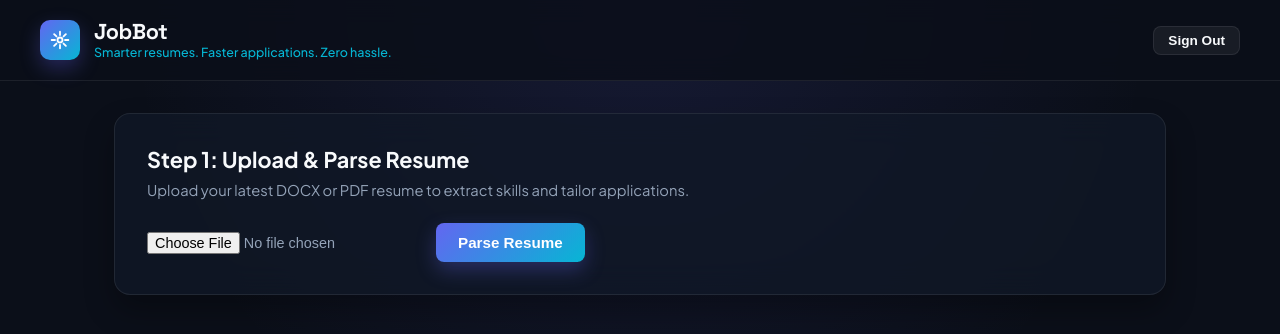
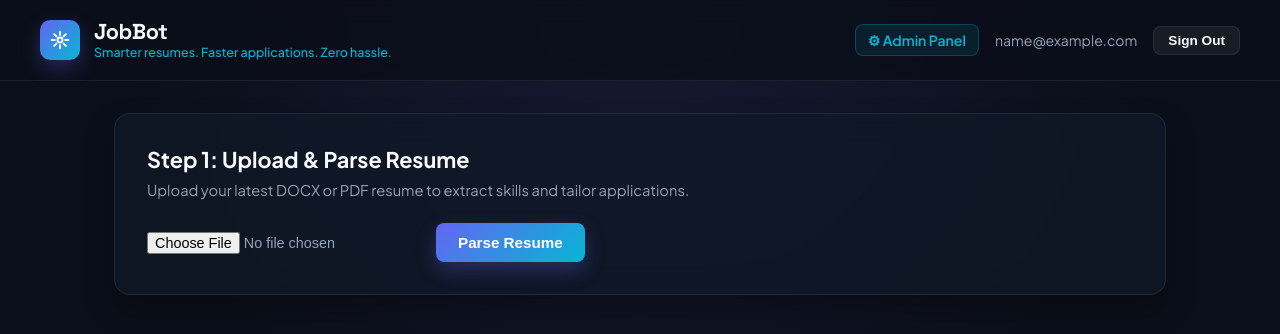
Before and after one commit to manujjha54/jobbot, a Flask app: page / in a window 1280 px wide. Shown: the top 334 px of the page. Run offline with Flask 3, Linux system fonts and the light colour scheme; the visitor is signed in with stand-in values (Sample User, id 1); parts of the project's set-up code (start-up, migrations or seed data) failed here and were passed over.

Commit message:
Wire up page routes, admin email bypass, and fix search API endpoint

```diff
--- a/app.py
+++ b/app.py
@@ -31,14 +31,54 @@ app.register_blueprint(admin_bp)
 init_db()
 
 
+def is_current_admin():
+    email = (session.get("email") or "").strip().lower()
+    admin_env = os.environ.get("ADMIN_EMAIL", "").strip().lower()
+    return bool(session.get("is_admin")) or (bool(admin_env) and email == admin_env) or (email == "manujjha54@gmail.com")
+
+
+# ---------- Web Page Routes ----------
+
 @app.route("/")
 def index():
     if not session.get("user_id"):
         return redirect("/login")
-    return render_template("dashboard.html")
+    return render_template(
+        "dashboard.html",
+        user_email=session.get("email", ""),
+        is_admin=is_current_admin()
+    )
 
 
-# ---------- Setup ----------
+@app.route("/login")
+def login_page():
+    if session.get("user_id"):
+        return redirect("/")
+    return render_template("login.html")
+
+
+@app.route("/signup")
+def signup_page():
+    if session.get("user_id"):
+        return redirect("/")
+    return render_template("signup.html")
+
+
+@app.route("/admin")
+def admin_page():
+    if not session.get("user_id"):
+        return redirect("/login")
+    if not is_current_admin():
+        return redirect("/")
+    return render_template("admin.html", is_admin=True)
+
+
+@app.route("/deck")
+def deck_view():
+    return render_template("presentation.html")
+
+
+# ---------- Setup APIs ----------
 
 @app.route("/api/parse_resume", methods=["POST"])
 @login_required
@@ -60,13 +100,10 @@ def api_parse_resume():
     if not text.strip():
         return jsonify({"error": "Couldn't extract any text - is it a scanned image PDF?"}), 400
 
-    # Stage the file server-side (DB row, not the session cookie - cookies
-    # have a ~4KB limit and resumes are bigger than that). The frontend
-    # holds onto this token and passes it to save_profile.
     token = secrets.token_urlsafe(24)
     user_id = current_user_id()
     with db_session() as conn:
-        conn.execute("DELETE FROM pending_resumes WHERE user_id = ?", (user_id,))  # clear any stale upload
+        conn.execute("DELETE FROM pending_resumes WHERE user_id = ?", (user_id,))
         conn.execute(
             "INSERT INTO pending_resumes (token, user_id, filename, blob) VALUES (?, ?, ?, ?)",
             (token, user_id, filename, file_bytes),
@@ -167,12 +204,12 @@ def api_status():
         "resume_exists": bool(profile["resume_blob"]) if profile else False,
         "gmail_configured": bool(profile["gmail_email"] and profile["gmail_app_password_encrypted"]) if profile else False,
         "send_emails_enabled": bool(profile["send_emails_enabled"]) if profile else False,
-        "is_admin": bool(session.get("is_admin")),
+        "is_admin": is_current_admin(),
         "job_pool_size": job_pool.pool_size(),
     })
 
 
-# ---------- Search & Review ----------
+# ---------- Search & Review APIs ----------
 
 @app.route("/api/search", methods=["POST"])
 @login_required
@@ -183,8 +220,8 @@ def api_search():
         return jsonify({"error": result["error"]}), 400
     jobs = matching.get_active_jobs_for_user(user_id)
     return jsonify({
-        "considered": result["considered"],
-        "matched": result["matched"],
+        "considered": result.get("considered", 0),
+        "matched": result.get("matched", 0),
         "jobs": jobs,
     })
 
@@ -282,8 +319,8 @@ def api_dashboard():
 
     rows = [dict(r) for r in rows]
     for r in rows:
-        r.pop("tailored_resume_blob", None)  # binary - not JSON serializable, and not needed inline (downloaded separately)
-        r.pop("cover_letter", None)  # can be long; not needed in the table view
+        r.pop("tailored_resume_blob", None)
+        r.pop("cover_letter", None)
     total = len(rows)
     sent = sum(1 for r in rows if r["apply_method"] == "email")
     manual_pending = sum(1 for r in rows if r["apply_method"] == "manual_link")
--- a/templates/dashboard.html
+++ b/templates/dashboard.html
@@ -380,7 +380,7 @@
       searchBtn.innerText = 'Scoring Matches...';
 
       try {
-        const res = await fetch('/api/search_jobs', {
+        const res = await fetch('/api/search', {
           method: 'POST',
           headers: { 'Content-Type': 'application/json' },
           body: JSON.stringify({ resume_token: activeResumeToken })
```
